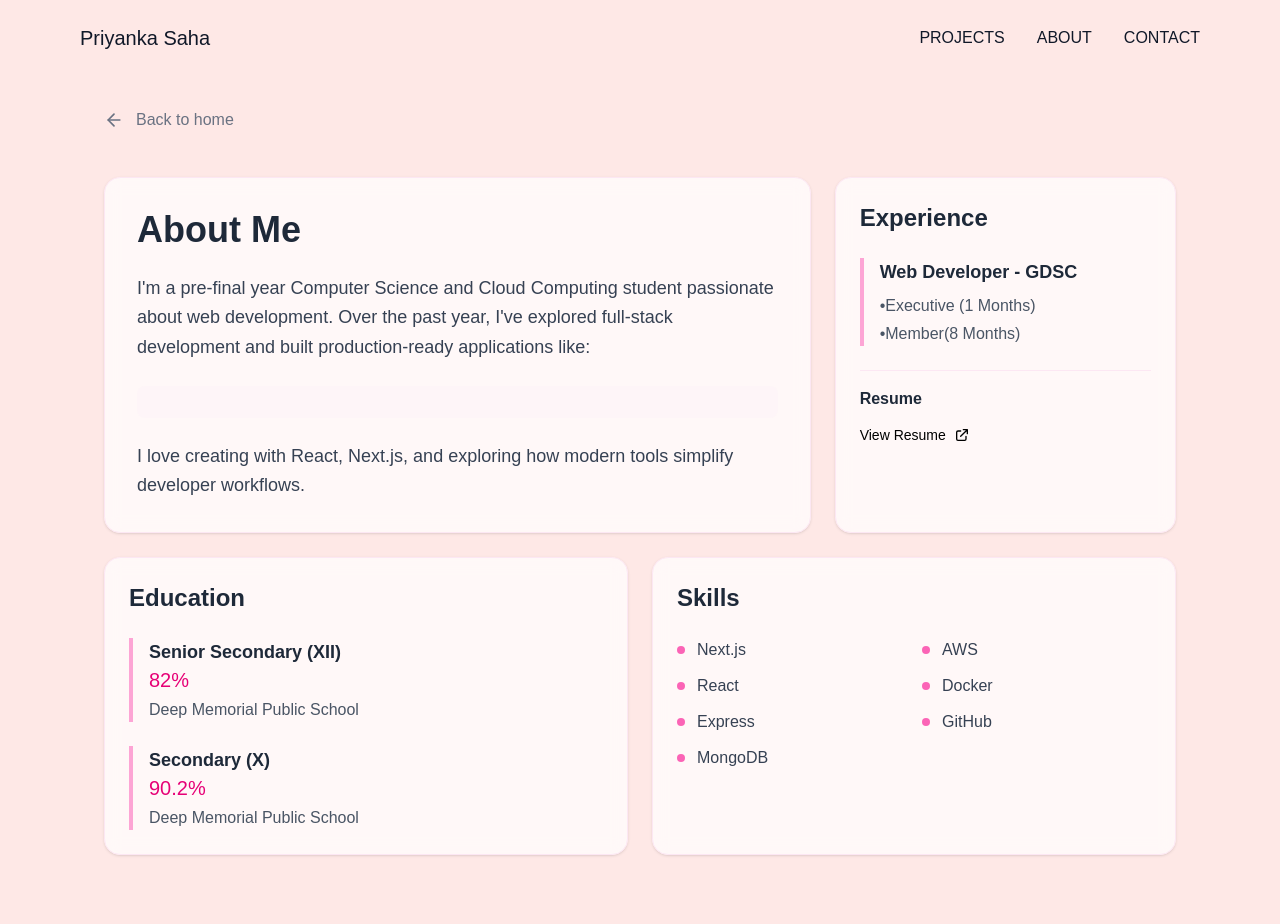
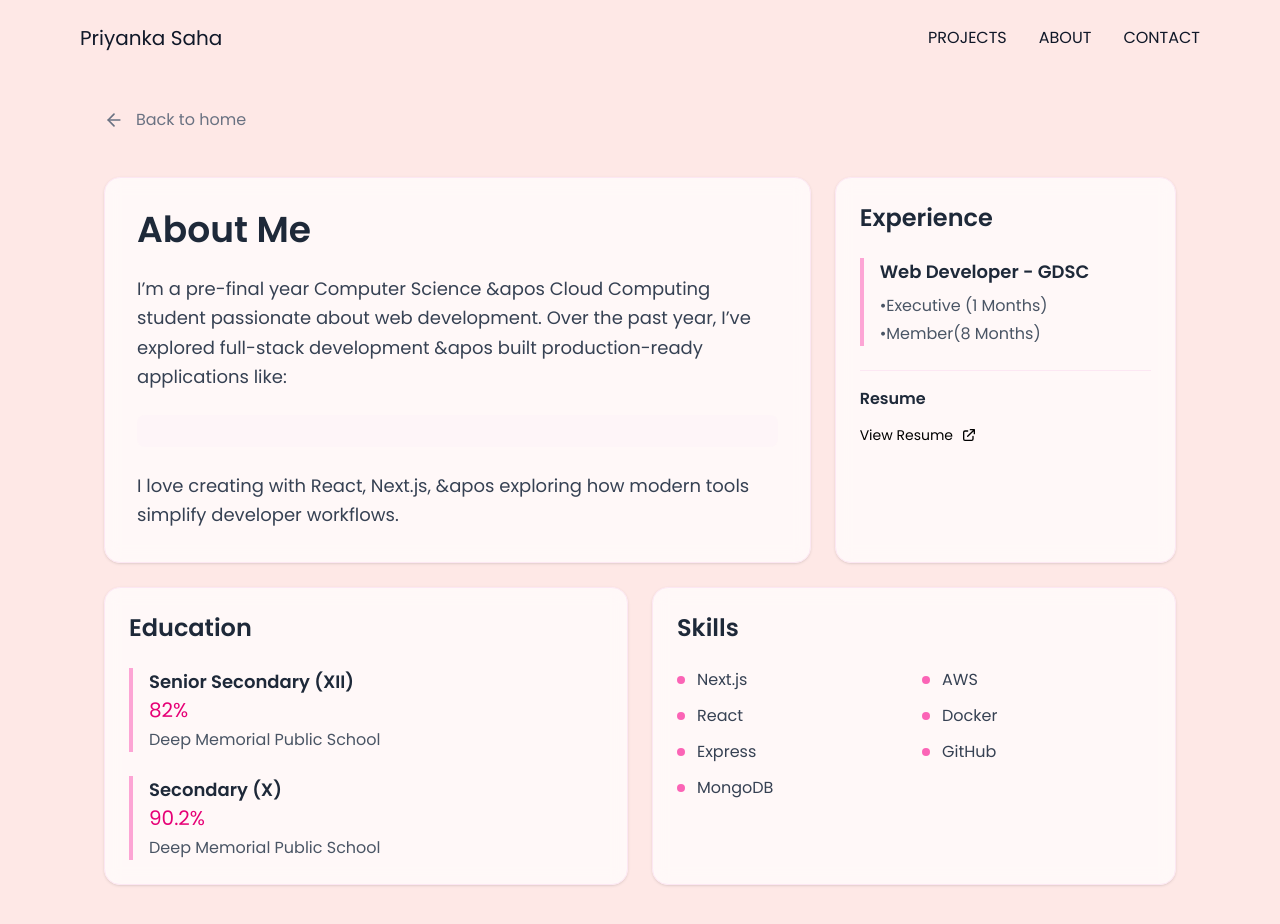
Before and after one commit to Priyankasaha20/cutekawaii, a Next.js app: page /about in a window 1280 px wide. Shown: the top 924 px of the page. Built offline with nearby package versions, Linux system fonts and the light colour scheme.

Commit message:
deployment changes

```diff
--- a/src/app/about/page.tsx
+++ b/src/app/about/page.tsx
@@ -30,14 +30,14 @@ export default function About() {
           <div className="lg:col-span-8 bg-white/70 backdrop-blur-sm p-8 rounded-2xl border border-pink-100 shadow-sm hover:shadow-md hover:-translate-y-2 transition-all duration-300">
             <h1 className="text-4xl font-bold mb-6 text-gray-800">About Me</h1>
             <p className="text-lg text-gray-700 leading-relaxed mb-6">
-              I'm a pre-final year Computer Science and Cloud Computing student passionate about web development.
-              Over the past year, I've explored full-stack development and built production-ready applications like:
+              I&rsquo;m a pre-final year Computer Science &apos Cloud Computing student passionate about web development.
+              Over the past year, I&rsquo;ve explored full-stack development &apos built production-ready applications like:
             </p>
             <div className="bg-pink-50/50 p-4 rounded-lg mb-6">
 
             </div>
             <p className="text-lg text-gray-700 leading-relaxed">
-              I love creating with React, Next.js, and exploring how modern tools simplify developer workflows.
+              I love creating with React, Next.js, &apos exploring how modern tools simplify developer workflows.
             </p>
           </div>
 
--- a/src/app/contact/page.tsx
+++ b/src/app/contact/page.tsx
@@ -58,7 +58,7 @@ export default function Contact() {
           <div>
             <h1 className="text-4xl font-bold mb-6">Get in touch</h1>
             <p className="mb-8 text-lg">
-              I'm always open to discussing new projects, creative ideas, or opportunities to be part of your vision.
+              I&rsquo;m always open to discussing new projects, creative ideas, or opportunities to be part of your vision.
             </p>
 
             <div className="mb-8">
@@ -92,7 +92,7 @@ export default function Contact() {
                   </svg>
                 </div>
                 <h3 className="text-2xl font-medium mb-2">Message Sent!</h3>
-                <p className="text-gray-600">Thank you for reaching out. I'll get back to you soon.</p>
+                <p className="text-gray-600">Thank you for reaching out. I&rsquo;ll get back to you soon.</p>
               </div>
             ) : (
               <form onSubmit={handleSubmit} className="space-y-6">
--- a/src/app/layout.tsx
+++ b/src/app/layout.tsx
@@ -3,7 +3,7 @@ import Link from 'next/link';
 import './globals.css';
 import { Poppins } from 'next/font/google';
 
-
+const poppins = Poppins({ subsets: ['latin'], weight: ['400', '600'] });
 
 export const metadata: Metadata = {
   title: {
@@ -24,7 +24,7 @@ export default function RootLayout({
     <html
       lang="en">
       <body className="{`${poppins.variable}  min-h-screen bg-[#FEE8E6]">
-        <div className="max-w-6xl mx-auto px-4 py-6  font-poppins">
+        <div className="max-w-6xl mx-auto px-4 py-6 font-poppins">
           {/* ---------- Header / Navigation ---------- */}
           <header className="flex justify-between items-center mb-6">
             <h1 className="font-poppins text-xl">
--- a/src/app/page.tsx
+++ b/src/app/page.tsx
@@ -1,6 +1,6 @@
-
 import Link from 'next/link';
 import { ArrowUpRight } from 'lucide-react';
+import Image from 'next/image';
 
 
 
@@ -37,7 +37,7 @@ export default function Home() {
 
   {/* Profile Card */}
   <div className="bg-[#E0CFC7] rounded-lg flex items-center justify-center overflow-hidden">
-    <img
+    <Image
       src="./portfolio.jpg"
       alt="Priyanka Saha"
       className="w-full h-full object-cover"
@@ -47,7 +47,7 @@ export default function Home() {
   {/* Bio Card */}
   <div className="bg-[#FFECE9] p-6 rounded-lg flex flex-col justify-center">
     <div className="w-10 h-10 mb-6">
-      <div className="w-8 h-8 border-2 border-[#FF9E9E] rounded-full ml-2 mt-2"></div>
+      <div className="w-8 h-8 border-2 border-[#FF9E9E] rounded-full ml-2 mt-2 font-poppins"></div>
     </div>
     <ul className="text-sm list-disc list-inside space-y-4 font-medium">
       <li>
@@ -84,7 +84,7 @@ export default function Home() {
       <Link href="/project">
         <div className="cursor-pointer mb-6">
           <div className="aspect-[4/3] bg-white rounded-lg overflow-hidden mb-2">
-            <img
+            <Image
               src="/image2.png"
               alt="Musea Project"
               className="w-full h-full object-cover"
```
